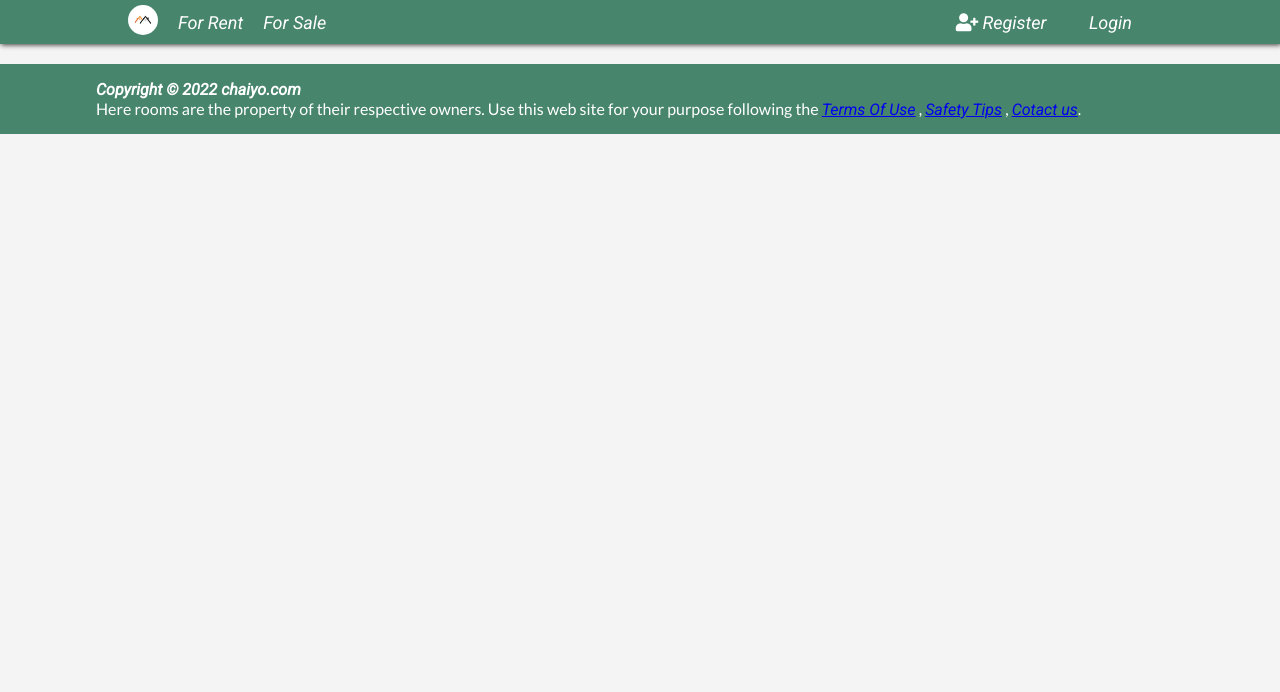
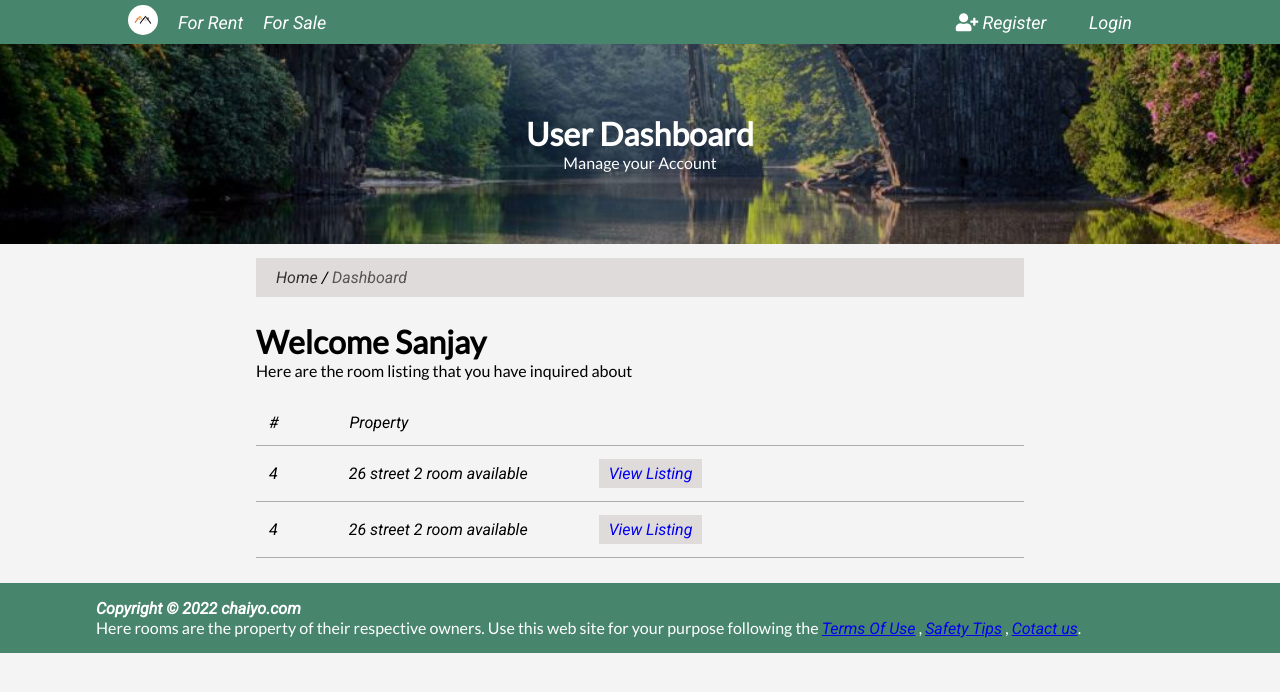
Before and after one commit to Sanjay-RD/roomfinder, a React (Create React App) app: page /account/dashboard in a window 1280 px wide. Shown: the top 692 px of the page. Built offline with nearby package versions, Linux system fonts and the light colour scheme.

Commit message:
User Dashboard

```diff
--- a/src/App.css
+++ b/src/App.css
@@ -612,6 +612,53 @@ button.inquiry-btn:hover {
 }
 /* register user end */
 
+/* user dashboard */
+.dashboard img {
+  margin-top: -20px;
+  width: 100%;
+  height: 200px;
+  object-fit: cover;
+}
+.showcase {
+  position: relative;
+}
+.showcase-content {
+  position: absolute;
+  top: 0;
+  color: #fff;
+  width: 100%;
+  text-align: center;
+  margin-top: 50px;
+}
+.dashboard-container {
+  width: 60%;
+  margin: auto;
+}
+.navigation-header {
+  background-color: var(--border-light-color);
+  padding: 10px 20px;
+  margin-top: 10px;
+}
+.user-info {
+  margin: 25px 0px;
+}
+.title {
+  margin-bottom: 20px;
+}
+.room-listing ul {
+  list-style: none;
+  border-bottom: 1px solid var(--border-color);
+}
+.room-listing li {
+  margin-right: 45px;
+  padding: 13px;
+}
+.view-listing {
+  background: var(--border-light-color);
+  padding: 5px 10px;
+}
+/* user dashboard end */
+
 /* lightbox End */
 
 /*  */
@@ -816,6 +863,28 @@ button.inquiry-btn:hover {
     width: 300px;
   }
   /* register form end */
+
+  /* user Dashboard */
+  .dashboard-container {
+    width: 90%;
+  }
+  /* user Dashboard end*/
+}
+
+@media screen and (max-width: 600px) {
+  .room-listing li {
+    margin-right: 5px;
+  }
+}
+
+@media screen and (max-width: 440px) {
+  .room-listing li {
+    margin-right: 0px;
+  }
+  .view-listing {
+    margin-left: 35px;
+    margin-top: -10px;
+  }
 }
 
 /* For mobile Screen */
@@ -828,10 +897,3 @@ button.inquiry-btn:hover {
     transform: translate(4px, 18%);
   }
 }
-
-/* For larger Device */
-@media screen and (max-width: 2168) {
-  /* .room-flex { */
-  /* grid-template-columns: 1fr 1fr 1fr 1fr; */
-  /* } */
-}
--- a/src/App.js
+++ b/src/App.js
@@ -10,6 +10,7 @@ import Login from "./components/page/Login";
 import { BrowserRouter as Router, Route } from "react-router-dom";
 
 import roomInfo from "./rooms";
+import Dashboard from "./components/page/Dashboard";
 
 function App() {
   const [rooms, setRoom] = useState([]);
@@ -54,6 +55,7 @@ function App() {
         </div>
         <Route path="/account/register" component={Register} />
         <Route path="/account/login" component={Login} />
+        <Route path="/account/dashboard" component={Dashboard} />
         <Footer />
       </React.Fragment>
     </Router>
--- /dev/null
+++ b/src/components/page/Dashboard.js
@@ -0,0 +1,61 @@
+import React from "react";
+import { Link } from "react-router-dom";
+
+const Dashboard = () => {
+  return (
+    <div className="dashboard">
+      <div className="showcase">
+        <img src="../../images/banner.jpeg" alt="" />
+        <div className="showcase-content">
+          <h1>User Dashboard</h1>
+          <p>Manage your Account</p>
+        </div>
+      </div>
+      <div className="dashboard-container">
+        <div className="navigation-header">
+          <Link to="/" style={{ color: "#333" }}>
+            Home
+          </Link>{" "}
+          / <span style={spanColor}>Dashboard</span>
+        </div>
+        <div className="user-info">
+          <div className="title">
+            <h1>Welcome Sanjay</h1>
+            <p>Here are the room listing that you have inquired about</p>
+          </div>
+          <div className="room-listing">
+            <ul>
+              <li>#</li>
+              <li>Property</li>
+              <li></li>
+            </ul>
+            <ul>
+              <li>4</li>
+              <li>26 street 2 room available</li>
+              <li>
+                <div className="view-listing">
+                  <Link to="/room/2">View Listing</Link>
+                </div>
+              </li>
+            </ul>
+            <ul>
+              <li>4</li>
+              <li>26 street 2 room available</li>
+              <li>
+                <div className="view-listing">
+                  <Link to="/room/2">View Listing</Link>
+                </div>
+              </li>
+            </ul>
+          </div>
+        </div>
+      </div>
+    </div>
+  );
+};
+
+const spanColor = {
+  color: "#5a5555",
+};
+
+export default Dashboard;
```
Also changed, not shown: public/images/banner.jpeg (added), 1 other file (tests, documents, lock files or other folders).
